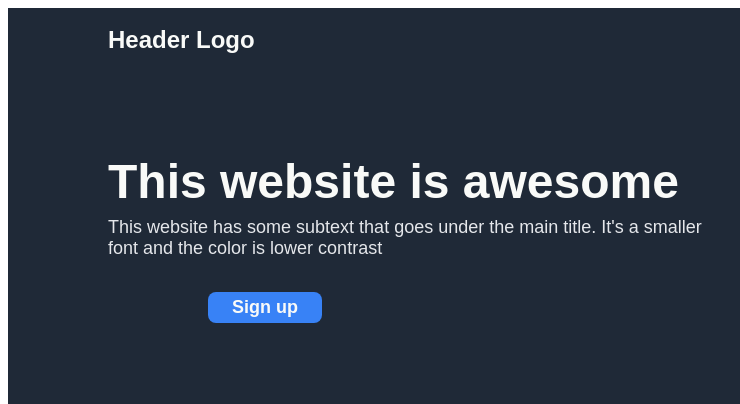
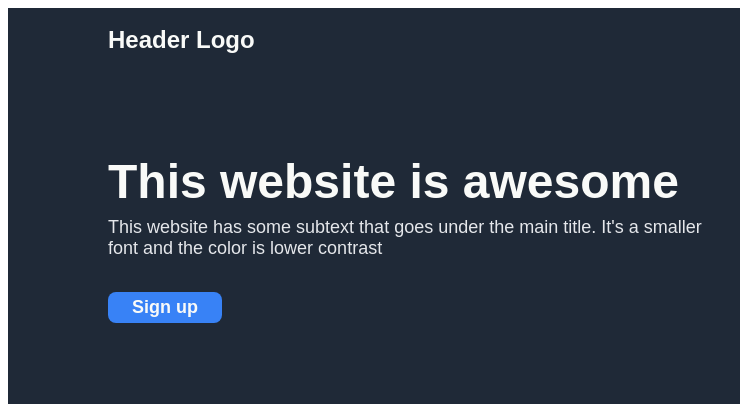
Before and after one commit to n-ill/odin-landing-page, a plain HTML site: page index.html in a window 1280 px wide. Shown: the top 404 px of the page, 0-740 px from the left. Drawn offline with Linux system fonts and the light colour scheme.

Commit message:
Fixed top section button alignment

```diff
--- a/styles.css
+++ b/styles.css
@@ -11,6 +11,7 @@ html {
     color: #F9FAF8;
     font-size: 48px;
     font-weight: 800;
+    margin-left: 100px;
 }
 
 .header-logo {
@@ -23,6 +24,10 @@ html {
 .hero-secondary, .header-links {
     color: #E5E7EB;
     font-size: 18px;
+}
+
+.hero-secondary {
+    margin-left: 100px;
 }
 
 ul {
@@ -53,7 +58,6 @@ ul {
 .hero-container {
     display: flex;
     flex-direction: column;
-    margin-left: 100px;
     margin-right: 32px;
     gap: 8px;
 }
```
